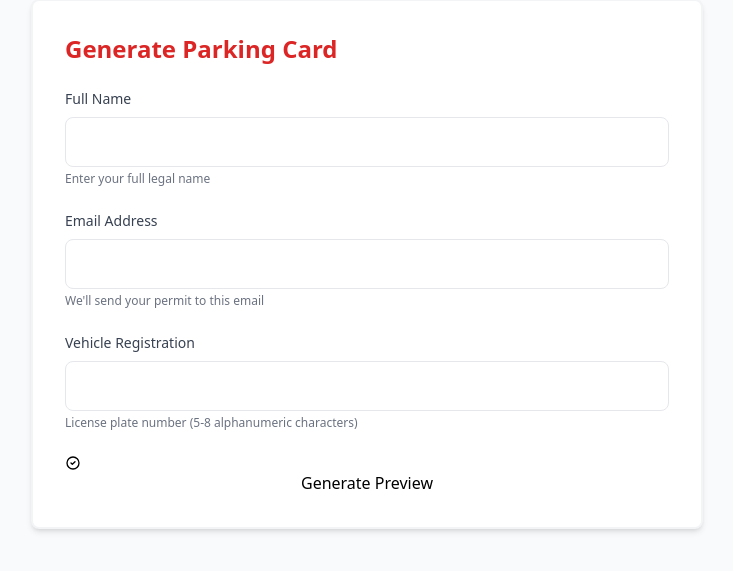
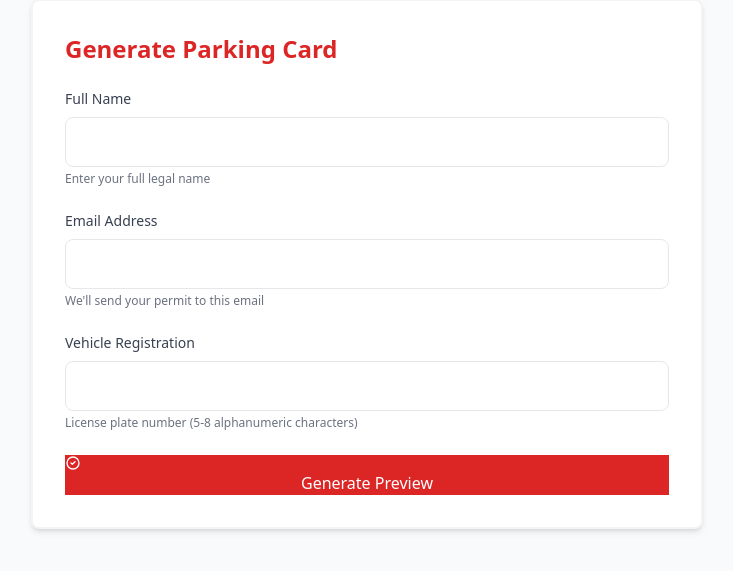
Before and after one commit to leksval/parking_card_management_app, a FastAPI app: page / in a window 1280 px wide. Shown: the part 33-604 px from the top of the page, without its empty margins (273-1006 px from the left). Run offline with FastAPI, Linux system fonts and the light colour scheme; some libraries are stand-ins or nearby versions.

Commit message:
style: Update button styling and labels with unified red theme

```diff
--- a/src/parking_card_app/templates/generate_card.html
+++ b/src/parking_card_app/templates/generate_card.html
@@ -30,7 +30,7 @@
         </div>
 
         <div>
-            <button type="submit" class="btn-primary w-full">
+            <button type="submit" class="btn-primary w-full bg-red-600 hover:bg-red-700 text-white">
                 <svg class="w-4 h-4 mr-2" fill="none" stroke="currentColor" viewBox="0 0 24 24">
                     <path stroke-linecap="round" stroke-linejoin="round" stroke-width="2" d="M9 12l2 2 4-4m6 2a9 9 0 11-18 0 9 9 0 0118 0z"/>
                 </svg>
@@ -108,7 +108,7 @@
                 <button
                     id="submitBtn"
                     onclick="submitCard()"
-                    class="btn-primary flex items-center justify-center flex-1"
+                    class="btn-primary flex items-center justify-center flex-1 bg-red-600 hover:bg-red-700 text-white"
                 >
                     <svg class="w-4 h-4 mr-2" fill="none" stroke="currentColor" viewBox="0 0 24 24">
                         <path stroke-linecap="round" stroke-linejoin="round" stroke-width="2" d="M5 13l4 4L19 7"/>
@@ -117,9 +117,9 @@
                 </button>
                 <button
                     onclick="document.getElementById('previewSection').classList.add('hidden')"
-                    class="btn-secondary flex-none"
+                    class="btn-primary flex-none bg-red-600 hover:bg-red-700 text-white"
                 >
-                    Cancel
+                    Edit Details
                 </button>
             </div>
         </div>
```
Also changed, not shown: src/parking_card_app/static/css/style.css (+0 -7 lines).
